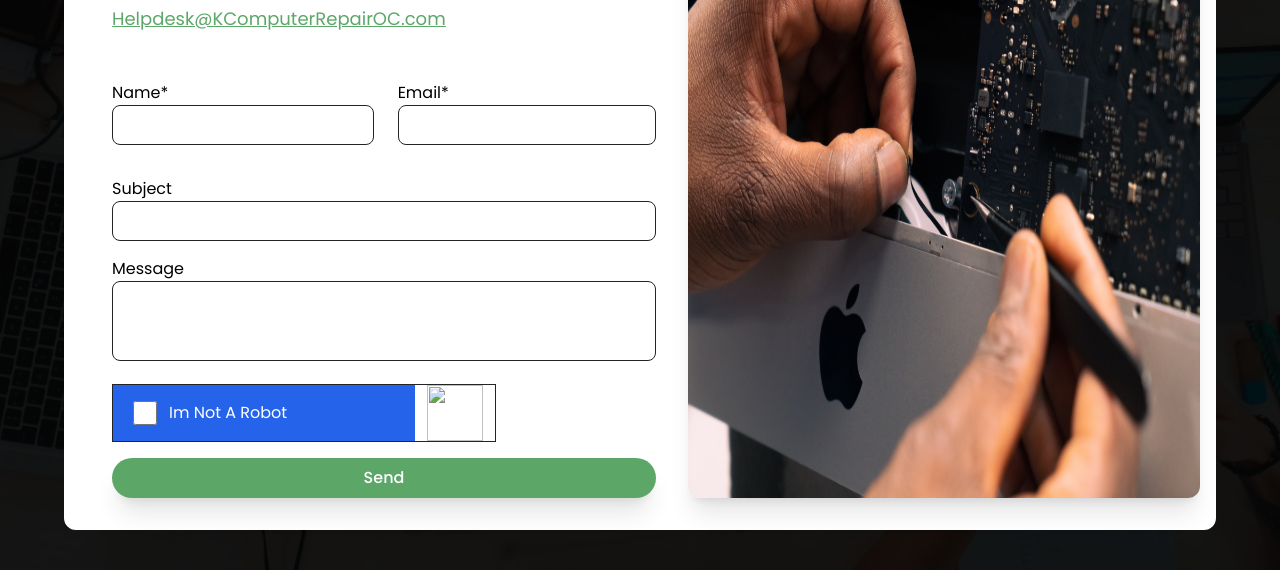
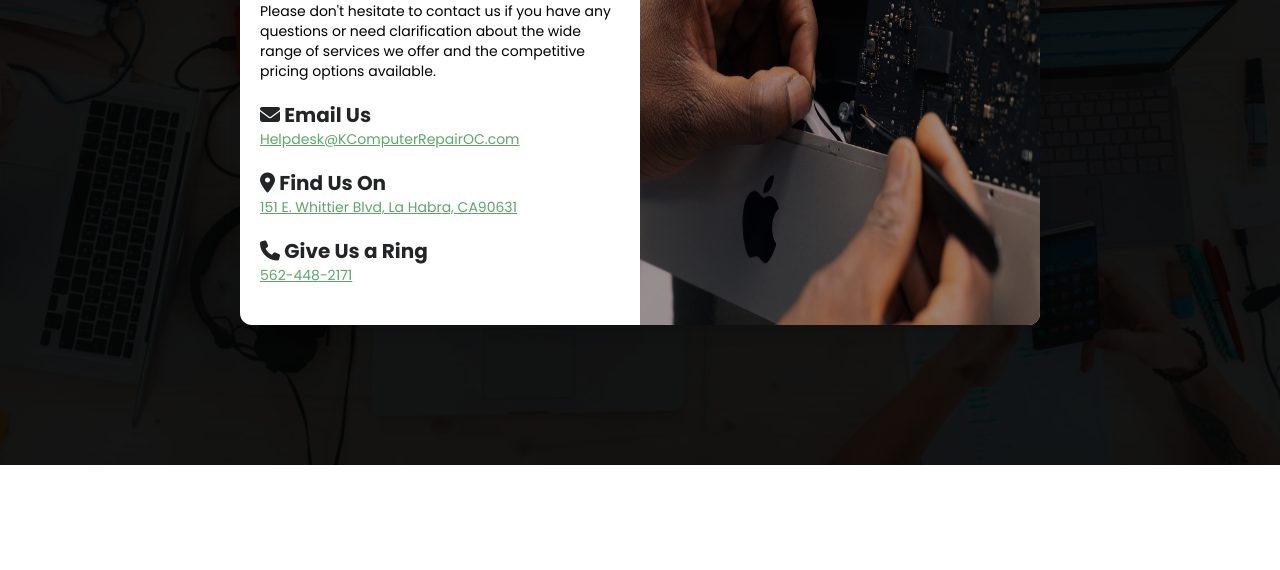
Before and after one commit to Mezzky/kaddy-service, a plain HTML site: page contact.html in a window 1280 px wide. Shown: the part 335-905 px from the top of the page. After the commit the page ends 800 px from the top, so only its background shows below. Drawn offline with nearby package versions, Linux system fonts and the light colour scheme.

Commit message:
Revisions: 7

```diff
--- a/contact.html
+++ b/contact.html
@@ -1,5 +1,6 @@
 <!DOCTYPE html>
 <html lang="en" class="scroll-smooth">
+
 <head>
 	<meta charset="UTF-8" />
 	<meta http-equiv="X-UA-Compatible" content="IE=edge" />
@@ -43,24 +44,30 @@
 	<!-- Link Font -->
 	<link rel="preconnect" href="https://fonts.googleapis.com" />
 	<link rel="preconnect" href="https://fonts.gstatic.com" crossorigin />
-    <link href="https://fonts.googleapis.com/css2?family=Poppins:wght@100;200;300;400;500;700;800;900&family=Quicksand:wght@300;400;500;600;700&display=swap" rel="stylesheet" />
+	<link
+		href="https://fonts.googleapis.com/css2?family=Poppins:wght@100;200;300;400;500;700;800;900&family=Quicksand:wght@300;400;500;600;700&display=swap"
+		rel="stylesheet" />
 	<!-- Link AOS -->
 	<link href="https://unpkg.com/aos@2.3.1/dist/aos.css" rel="stylesheet" />
 	<!-- Fontawesome -->
 	<script src="https://kit.fontawesome.com/1c6364f841.js" crossorigin="anonymous"></script>
 </head>
-  <body class="bg-main-img bg-cover bg-center bg-no-repeat font-poppins">
+
+<body class="bg-main-img bg-cover bg-center bg-no-repeat font-poppins ">
 	<!-- CONTACT PAGE -->
 
 	<!-- Header -->
 	<div class="header-container flex flex-col fixed z-50 w-full">
 		<!-- Ads Popup -->
-        <div
+		<!-- <div
 			class="z-50 ads-contact w-full flex flex-col gap-2 items-center bg-main p-5 tablet:flex-row tablet:gap-4 tablet:justify-center">
-            <a target="_blank" href="https://goo.gl/maps/pMcmMXrezUuEtiE67" class="text-white font-medium text-center laptop:text-xl duration-300 hover:underline"><i class="fa-solid fa-location-dot"></i> 151 E. Whittier Blvd, La Habra, CA
+			<a target="_blank" href="https://goo.gl/maps/pMcmMXrezUuEtiE67"
+				class="text-white font-medium text-center laptop:text-xl duration-300 hover:underline"><i
+					class="fa-solid fa-location-dot"></i> 151 E. Whittier Blvd, La Habra, CA
 				90631</a>
-            <p class="text-white font-medium text-center laptop:text-xl"><i class="fa-solid fa-phone"></i> 562-448-2171</p>
-        </div>
+			<p class="text-white font-medium text-center laptop:text-xl"><i class="fa-solid fa-phone"></i> 562-448-2171
+			</p>
+		</div> -->
 
 		<header class="flex items-center justify-between p-5 w-full z-50">
 			<a href="index.html">
@@ -68,15 +75,18 @@
 			</a>
 
 			<div
-              class="navbar absolute right-0 left-0 w-full top-[193px] bg-dark/90 backdrop-blur-sm laptop:backdrop-blur-none flex flex-col p-6 tablet:p-12 tablet:top-[162px] gap-3 translate-x-full duration-500 laptop:translate-x-0 laptop:flex-row laptop:p-0 laptop:w-3/5 laptop:px-4 laptop:h-max laptop:static laptop:bg-transparent laptop:justify-between">
+				class="navbar absolute right-0 left-0 w-full top-[100px] bg-dark/90 backdrop-blur-sm laptop:backdrop-blur-none flex flex-col p-6 tablet:p-12 tablet:top-[100px] gap-3 translate-x-full duration-500 laptop:translate-x-0 laptop:flex-row laptop:p-0 laptop:w-3/5 laptop:px-4 laptop:h-max laptop:static laptop:bg-transparent laptop:justify-between">
 				<nav class="left flex flex-col laptop:flex-row gap-3">
 					<li class="list-none"><a class="font-medium text-lg text-white hover:underline"
 							href="index.html">Home</a></li>
-                  <li class="list-none"><a class="font-medium text-lg text-white hover:underline" href="about.html">About Us</a>
+					<li class="list-none"><a class="font-medium text-lg text-white hover:underline"
+							href="about.html">About Us</a>
 					</li>
-                  <li class="list-none"><a class="font-medium text-lg text-white hover:underline" href="service.html">Service</a>
+					<li class="list-none"><a class="font-medium text-lg text-white hover:underline"
+							href="service.html">Service</a>
 					</li>
-                  <li class="list-none"><a class="font-medium text-lg text-white hover:underline" href="pricing.html">Pricing</a>
+					<li class="list-none"><a class="font-medium text-lg text-white hover:underline"
+							href="pricing.html">Pricing</a>
 					</li>
 				</nav>
 
@@ -103,50 +113,28 @@
 	</div>
 
 	<!-- Content -->
-    <section class="px-4 pt-[250px] pb-10 bg-black/90 h-full laptop:flex laptop:justify-center laptop:items-center laptop:pt-[200px]">
-      <div data-aos="zoom-in" data-aos-duration="1000" class="contact-container mx-auto bg-white max-w-xl h-fit px-4 py-8 rounded-xl tablet:max-w-full tablet:flex tablet:flex-row-reverse tablet:justify-between laptop:max-w-6xl laptop:w-full">
-        <img class="rounded-xl shadow-xl tablet:max-w-sm laptop:max-w-lg" src="./Assets/contact-banner.jpg " alt="" />
-
-        <div class="form-container tablet:w-full tablet:px-8">
-          <h1 class="text-center mt-4 text-dark font-semibold text-2xl">CONTACT US</h1>
-          <p class="text-center mt-8 text-dark text-sm laptop:text-lg laptop:text-start laptop:w-1/2">You can email us at : <span class="text-accent underline">Helpdesk@KComputerRepairOC.com</span></p>
-
-          <form action="" class="mt-8">
-            <div class="laptop:flex laptop:flex-row gap-6 justify-between">
-              <div class="input-box my-4">
-                <label for="name">Name*</label>
-                <input type="text" id="name" name="name" class="w-full py-2 px-4 h-10 rounded-lg border border-dark mt-2 laptop:mt-0" />
+    <section class="h-screen bg-black/90 laptop:flex laptop:justify-center laptop:items-center pt-[100px]">
+        <div data-aos="zoom-in" data-aos-duration="1000"
+            class="grid overflow-hidden grid-cols-1 bg-white rounded-xl shadow-lg mx-6 tablet:grid-cols-2 laptop:w-[800px] laptop:scale-150">
+            <div class="contact-info p-5 flex flex-col gap-5 order-2 tablet:order-1 laptop:py-10">
+				<h2 class="text-dark text-2xl font-bold laptop:text-3xl">Contact Us</h2>
+				<p class="tewxt-dark text-sm laptop:text-md">Please don't hesitate to contact us if you have any questions or need clarification about the wide range of services we offer and the competitive pricing options available.</p>
+				<div class="info-box flex flex-col">
+					<h3 class="text-dark text-xl font-semibold"><i class="fa-solid fa-envelope"></i> Email Us</h3>
+					<a class="text-sm text-main underline laptop:text-md" target="_blank" href="mailto:Helpdesk@KComputerRepairOC.com">Helpdesk@KComputerRepairOC.com</a>
 				</div>
-
-              <div class="input-box my-4">
-                <label for="email">Email*</label>
-                <input type="text" id="email" email="email" class="w-full py-2 px-4 h-10 rounded-lg border border-dark mt-2 laptop:mt-0" />
+				<div class="info-box flex flex-col">
+					<h3 class="text-dark text-xl font-semibold"><i class="fa-solid fa-location-dot"></i> Find Us On</h3>
+					<a class="text-sm text-main underline laptop:text-md" target="_blank" href="https://goo.gl/maps/pMcmMXrezUuEtiE67">151 E. Whittier Blvd, La Habra, CA90631</a>
+				</div>
+				<div class="info-box flex flex-col">
+					<h3 class="text-dark text-xl font-semibold"><i class="fa-solid fa-phone"></i> Give Us a Ring</h3>
+					<a class="text-sm text-main underline laptop:text-md" target="_blank" href="tel:562-448-2171">562-448-2171</a>
 				</div>
 			</div>
-
-            <div class="input-box my-4">
-              <label for="subject">Subject</label>
-              <input type="text" id="subject" subject="subject" class="w-full py-2 px-4 h-10 rounded-lg border border-dark mt-2 laptop:mt-0" />
-            </div>
-
-            <div class="input-box my-4">
-              <label for="message">Message</label>
-              <textarea name="message" id="message" class="w-full max-h-20 resize-none py-2 px-4 rounded-lg border border-dark mt-2 h-32 laptop:mt-0"></textarea>
-            </div>
-
-            <div class="mt-4 max-w-sm flex justify-between items-center border border-dark bg-blue-600">
-              <div class="input-box flex py-2 px-4">
-                <input type="checkbox" id="checkbox" name="checkbox" class="w-8" />
-                <p class="ml-2 text-white">Im Not A Robot</p>
-              </div>
-
-              <div class="bg-white w-20">
-                <img class="w-14 h-14 mx-auto" src="./Assets/captcha.png" alt="" />
-              </div>
-            </div>
-
-            <button class="w-full h-10 bg-accent font-medium text-white rounded-full shadow-xl mt-4">Send</button>
-          </form>
+			<div class="contact-img overflow-hidden flex justify-center items-center p-5 order-1 tablet:order-2 tablet:block tablet:p-0 tablet:relative">
+				<img class="rounded-t-xl tablet:rounded-none h-full" src="./Assets/contact-banner.jpg">
+				<div class="overlay hidden tablet:block bg-black/40 absolute top-0 bottom-0 w-full"></div>
 			</div>
         </div>
     </section>
@@ -157,4 +145,5 @@
 		AOS.init();
 	</script>
 </body>
+
 </html>
```
Also changed, not shown: about.html (+2 -2 lines), index.html (+1 -3 lines). Lines whose indentation alone changed are shown as unchanged.
